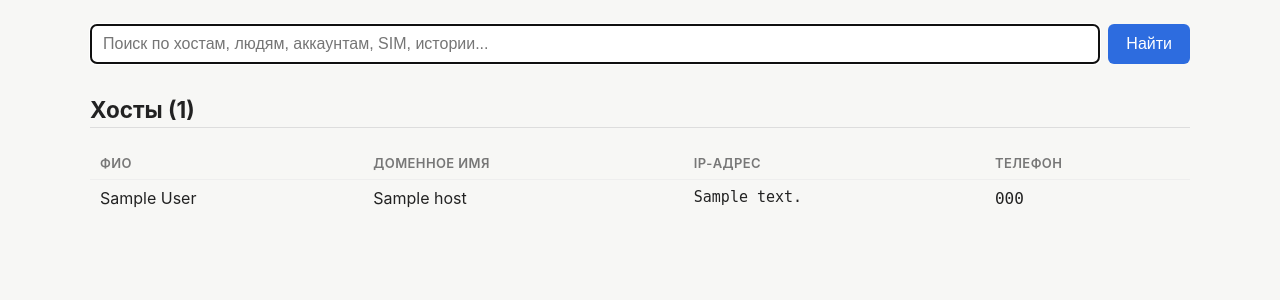
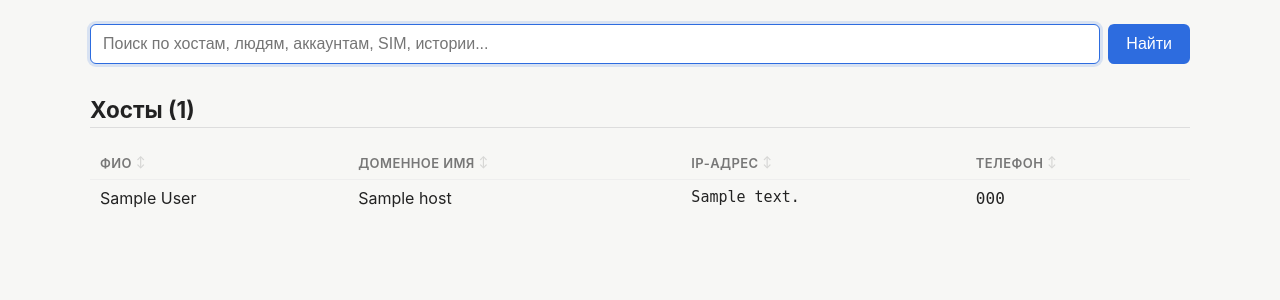
Before and after one commit to keinen87/netdash, a Django app: page / in a window 1280 px wide. Shown: the part 58-358 px from the top of the page. Run offline with Django 5.2, Linux system fonts and the light colour scheme; tables that the repository leaves empty hold one stand-in row (values such as "Sample post").

Commit message:
Added sorting columns on main page

```diff
--- a/inventory/templates/inventory/dashboard.html
+++ b/inventory/templates/inventory/dashboard.html
@@ -14,6 +14,12 @@
         font-size: 16px;
         border: 1px solid #bbb;
         border-radius: 6px;
+        background: #fff;
+    }
+    form.search input[type="text"]:focus {
+        outline: none;
+        border-color: #2d6cdf;
+        box-shadow: 0 0 0 3px rgba(45, 108, 223, 0.15);
     }
     form.search button {
         padding: 10px 18px;
@@ -32,7 +38,6 @@
         font-size: 15px;
     }
 
-    /* Строки внутри ячеек с несколькими пользователями */
     .user-line {
         margin-bottom: 4px;
         line-height: 1.35;
@@ -40,10 +45,46 @@
     }
     .user-line:last-child { margin-bottom: 0; }
 
-    /* Кликабельные строки таблицы */
-    tr.row-link { cursor: pointer; }
+    /* ---------- Кликабельные заголовки таблицы ---------- */
+    th.sortable a {
+        color: #777;
+        text-decoration: none;
+        display: inline-flex;
+        align-items: center;
+        gap: 4px;
+        cursor: pointer;
+    }
+    th.sortable a:hover { color: #2d6cdf; }
+    th.sortable.active a { color: #2d6cdf; }
+    th.sortable .arrow {
+        font-size: 11px;
+        line-height: 1;
+    }
+    th.sortable .arrow.placeholder {
+        opacity: 0.25;
+    }
+
+    /* ---------- Кликабельные и подсвечиваемые строки ---------- */
+    tr.row-link {
+        cursor: pointer;
+        transition: background 0.12s ease;
+    }
+    tr.row-link td:first-child { position: relative; }
+    tr.row-link td:first-child::before {
+        content: "";
+        position: absolute;
+        left: 0;
+        top: 4px;
+        bottom: 4px;
+        width: 3px;
+        background: #2d6cdf;
+        border-radius: 2px;
+        opacity: 0;
+        transition: opacity 0.12s ease;
+    }
     tr.row-link:hover td { background: #e8f0fe; }
-    tr.row-link:active td { background: м }
+    tr.row-link:hover td:first-child::before { opacity: 1; }
+    tr.row-link:active td { background: #d8e4fb; }
 {% endblock %}
 
 {% block content %}
@@ -70,10 +111,46 @@
     {% if hosts %}
         <table>
             <tr>
-                <th>ФИО</th>
-                <th>Доменное имя</th>
-                <th>IP-адрес</th>
-                <th>Телефон</th>
+                <th class="sortable {% if sort == 'fio' %}active{% endif %}">
+                    <a href="?{% if query %}q={{ query }}&amp;{% endif %}sort=fio&amp;dir={% if sort == 'fio' and direction == 'asc' %}desc{% else %}asc{% endif %}">
+                        ФИО
+                        {% if sort == 'fio' %}
+                            <span class="arrow">{% if direction == 'asc' %}▲{% else %}▼{% endif %}</span>
+                        {% else %}
+                            <span class="arrow placeholder">↕</span>
+                        {% endif %}
+                    </a>
+                </th>
+                <th class="sortable {% if sort == 'domain' %}active{% endif %}">
+                    <a href="?{% if query %}q={{ query }}&amp;{% endif %}sort=domain&amp;dir={% if sort == 'domain' and direction == 'asc' %}desc{% else %}asc{% endif %}">
+                        Доменное имя
+                        {% if sort == 'domain' %}
+                            <span class="arrow">{% if direction == 'asc' %}▲{% else %}▼{% endif %}</span>
+                        {% else %}
+                            <span class="arrow placeholder">↕</span>
+                        {% endif %}
+                    </a>
+                </th>
+                <th class="sortable {% if sort == 'ip' %}active{% endif %}">
+                    <a href="?{% if query %}q={{ query }}&amp;{% endif %}sort=ip&amp;dir={% if sort == 'ip' and direction == 'asc' %}desc{% else %}asc{% endif %}">
+                        IP-адрес
+                        {% if sort == 'ip' %}
+                            <span class="arrow">{% if direction == 'asc' %}▲{% else %}▼{% endif %}</span>
+                        {% else %}
+                            <span class="arrow placeholder">↕</span>
+                        {% endif %}
+                    </a>
+                </th>
+                <th class="sortable {% if sort == 'phone' %}active{% endif %}">
+                    <a href="?{% if query %}q={{ query }}&amp;{% endif %}sort=phone&amp;dir={% if sort == 'phone' and direction == 'asc' %}desc{% else %}asc{% endif %}">
+                        Телефон
+                        {% if sort == 'phone' %}
+                            <span class="arrow">{% if direction == 'asc' %}▲{% else %}▼{% endif %}</span>
+                        {% else %}
+                            <span class="arrow placeholder">↕</span>
+                        {% endif %}
+                    </a>
+                </th>
             </tr>
             {% for h in hosts %}
             <tr class="row-link" data-href="{% url 'inventory:host_detail' h.id %}">
@@ -157,6 +234,23 @@
             <p class="empty">Не найдено.</p>
         {% endif %}
 
+        {# ---------- ПО ---------- #}
+        <h2>ПО (найдено: {{ softwares|length }})</h2>
+        {% if softwares %}
+            <table>
+                <tr><th>Название</th><th>Версия</th><th>Комментарий</th></tr>
+                {% for s in softwares %}
+                <tr class="row-link" data-href="/admin/inventory/software/{{ s.id }}/change/">
+                    <td>{{ s.name }}</td>
+                    <td class="mono">{{ s.version|default:"—" }}</td>
+                    <td>{{ s.comment|default:"—" }}</td>
+                </tr>
+                {% endfor %}
+            </table>
+        {% else %}
+            <p class="empty">Не найдено.</p>
+        {% endif %}
+
         {# ---------- ИСТОРИЯ ---------- #}
         <h2>История (найдено: {{ history|length }})</h2>
         {% if history %}
@@ -179,10 +273,8 @@
     <script>
         document.querySelectorAll("tr.row-link").forEach(function (row) {
             row.addEventListener("click", function (event) {
-                // не переходим, если кликнули по ссылке/кнопке/полю или выделили текст
                 if (event.target.closest("a, button, input, textarea, select")) return;
                 if (window.getSelection().toString().length > 0) return;
-
                 var href = row.dataset.href;
                 if (href) window.location.href = href;
             });
--- a/inventory/views.py
+++ b/inventory/views.py
@@ -3,7 +3,7 @@ import platform
 import subprocess
 
 from django.core.exceptions import PermissionDenied
-from django.db.models import Q
+from django.db.models import Min, OuterRef, Q, Subquery
 from django.http import JsonResponse
 from django.shortcuts import get_object_or_404, redirect, render
 from django.views.decorators.http import require_POST
@@ -19,8 +19,19 @@ from .models import (
 )
 
 
+# Разрешённые ключи сортировки (whitelist — защита от произвольных полей в запросе)
+HOST_SORT_FIELDS = {
+    "fio": "first_user_name",
+    "domain": "domain_name",
+    "ip": "ip_address",
+    "phone": "first_user_phone",
+}
+
+
 def dashboard(request):
     query = request.GET.get("q", "").strip()
+    sort = request.GET.get("sort", "").strip()
+    direction = request.GET.get("dir", "asc").strip()
 
     hosts = Host.objects.all().prefetch_related("users", "softwares")
     persons = Person.objects.none()
@@ -30,29 +41,21 @@ def dashboard(request):
     softwares = Software.objects.none()
 
     if query:
-        # ---------- ХОСТЫ ----------
-        # Ищем во всех собственных полях, а также во всех связанных моделях:
-        # HardwareInfo (OneToOne), Account/SIM/History (FK),
-        # Person/Software (M2M).
         hosts = hosts.filter(
-            # Собственные поля хоста
             Q(description__icontains=query)
             | Q(kind__icontains=query)
             | Q(domain_name__icontains=query)
             | Q(ip_address__icontains=query)
             | Q(mac_address__icontains=query)
             | Q(comment__icontains=query)
-            # M2M: пользователи
             | Q(users__full_name__icontains=query)
             | Q(users__position__icontains=query)
             | Q(users__phone_work__icontains=query)
             | Q(users__description__icontains=query)
             | Q(users__comment__icontains=query)
-            # M2M: ПО
             | Q(softwares__name__icontains=query)
             | Q(softwares__version__icontains=query)
             | Q(softwares__comment__icontains=query)
-            # OneToOne: аппаратная часть
             | Q(hardware__manufacturer__icontains=query)
             | Q(hardware__cpu__icontains=query)
             | Q(hardware__ram__icontains=query)
@@ -60,29 +63,24 @@ def dashboard(request):
             | Q(hardware__storage_type__icontains=query)
             | Q(hardware__storage_capacity__icontains=query)
             | Q(hardware__comment__icontains=query)
-            # FK: учётные записи
             | Q(accounts__login__icontains=query)
             | Q(accounts__kind__icontains=query)
             | Q(accounts__comment__icontains=query)
             | Q(accounts__person__full_name__icontains=query)
-            # FK: SIM-карты
             | Q(sims__full_number__icontains=query)
             | Q(sims__short_number__icontains=query)
             | Q(sims__icc__icontains=query)
             | Q(sims__comment__icontains=query)
             | Q(sims__person__full_name__icontains=query)
-            # FK: история
             | Q(history__fact__icontains=query)
         ).distinct()
 
-        # ---------- ПОЛЬЗОВАТЕЛИ ----------
         persons = Person.objects.filter(
             Q(full_name__icontains=query)
             | Q(position__icontains=query)
             | Q(phone_work__icontains=query)
             | Q(description__icontains=query)
             | Q(comment__icontains=query)
-            # ищем и по связанным хостам, учёткам, SIM
             | Q(hosts__domain_name__icontains=query)
             | Q(hosts__ip_address__icontains=query)
             | Q(accounts__login__icontains=query)
@@ -91,8 +89,6 @@ def dashboard(request):
             | Q(sims__icc__icontains=query)
         ).distinct()
 
-        # ---------- УЧЁТНЫЕ ЗАПИСИ ----------
-        # Пароль исключён намеренно — см. комментарий выше.
         accounts = Account.objects.filter(
             Q(login__icontains=query)
             | Q(kind__icontains=query)
@@ -103,7 +99,6 @@ def dashboard(request):
             | Q(host__ip_address__icontains=query)
         ).distinct()
 
-        # ---------- SIM-КАРТЫ ----------
         sims = SIM.objects.filter(
             Q(full_number__icontains=query)
             | Q(short_number__icontains=query)
@@ -114,7 +109,6 @@ def dashboard(request):
             | Q(host__ip_address__icontains=query)
         ).distinct()
 
-        # ---------- ИСТОРИЯ ----------
         history = History.objects.filter(
             Q(fact__icontains=query)
             | Q(host__domain_name__icontains=query)
@@ -122,7 +116,6 @@ def dashboard(request):
             | Q(person__full_name__icontains=query)
         ).distinct()
 
-        # ---------- ПО ----------
         softwares = Software.objects.filter(
             Q(name__icontains=query)
             | Q(version__icontains=query)
@@ -131,8 +124,29 @@ def dashboard(request):
             | Q(hosts__ip_address__icontains=query)
         ).distinct()
 
+    # ---------- СОРТИРОВКА ----------
+    # Аннотируем имя и телефон первого пользователя, чтобы сортировка
+    # совпадала с тем, что реально видно в ячейках ФИО и Телефон.
+    first_user = (
+        Person.objects
+        .filter(hosts=OuterRef("pk"))
+        .order_by("full_name")
+    )
+    hosts = hosts.annotate(
+        first_user_name=Subquery(first_user.values("full_name")[:1]),
+        first_user_phone=Subquery(first_user.values("phone_work")[:1]),
+    )
+
+    if sort in HOST_SORT_FIELDS:
+        field = HOST_SORT_FIELDS[sort]
+        if direction == "desc":
+            field = "-" + field
+        hosts = hosts.order_by(field)
+
     context = {
         "query": query,
+        "sort": sort,
+        "direction": direction,
         "hosts": hosts,
         "persons": persons,
         "accounts": accounts,
```
